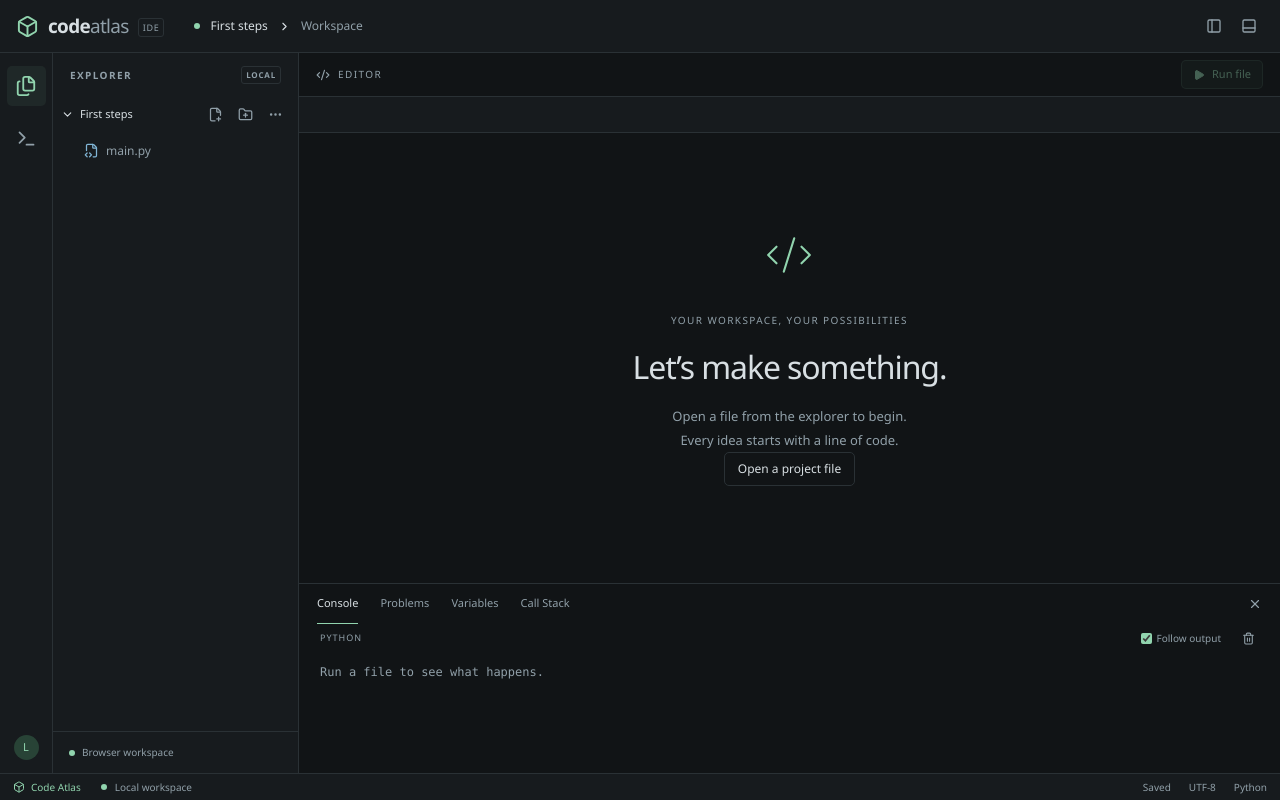
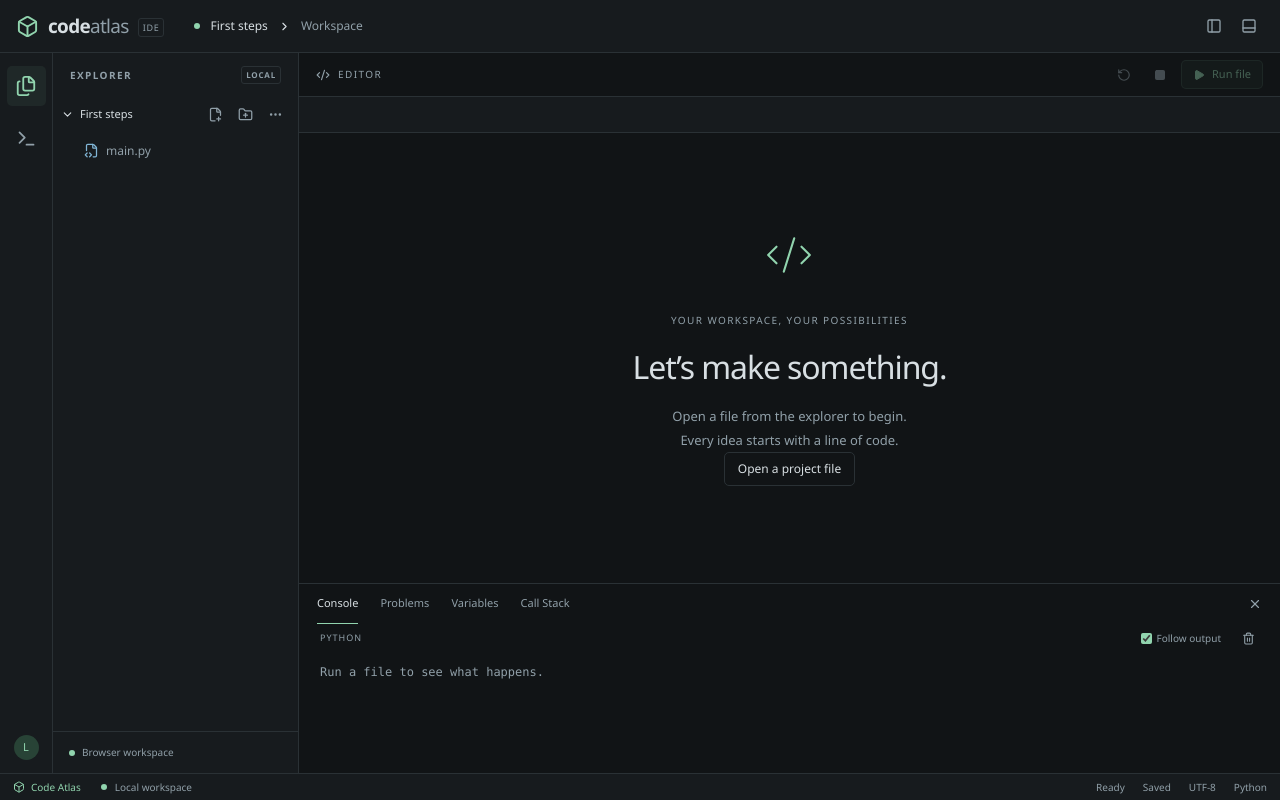
Before and after one commit to Dareewss/Custom-IDE, a React (Vite) app: page / in a window 1280 px wide. Built offline with nearby package versions, Linux system fonts and the light colour scheme.

Commit message:
feat(runner): add safe stop restart and execution status

```diff
--- a/src/App.tsx
+++ b/src/App.tsx
@@ -6,6 +6,7 @@ import { useEffect } from 'react';
 import { startPersistence, usePersistence } from './features/projects/persistence';
 import { RunButton } from './features/runner/RunButton';
 import { Console } from './features/terminal/Console';
+import { RunStatus } from './features/runner/RunStatus';
 
 export function App() {
   const name = useWorkspace((s) => s.projectName);
@@ -16,7 +17,12 @@ export function App() {
       explorer={<Explorer />}
       editor={<EditorArea />}
       projectName={name}
-      status={<span>{saved}</span>}
+      status={
+        <>
+          <RunStatus />
+          <span>{saved}</span>
+        </>
+      }
       actions={<RunButton />}
       console={<Console />}
     />
--- a/src/core/workers/python.worker.ts
+++ b/src/core/workers/python.worker.ts
@@ -6,7 +6,6 @@ function send(message: RunnerMessage) {
   self.postMessage(message);
 }
 async function execute(tree: FileTree, entry: string, mailbox?: SharedArrayBuffer) {
-  const start = performance.now();
   send({ type: 'status', status: 'loading' });
   const runtimeURL = new URL('/runtime/pyodide/', self.location.origin).href;
   const module = (await import(/* @vite-ignore */ `${runtimeURL}pyodide.mjs`)) as {
@@ -51,6 +50,7 @@ async function execute(tree: FileTree, entry: string, mailbox?: SharedArrayBuffe
   python.FS.chdir('/project');
   python.globals.set('_atlas_entry', `/project/${normalizePath(entry)}`);
   send({ type: 'status', status: 'running' });
+  const start = performance.now();
   const exitCode: unknown = await python.runPythonAsync(`
 import sys, os, runpy, traceback, importlib
 sys.path.insert(0, '/project')
--- a/src/features/runner/RunButton.tsx
+++ b/src/features/runner/RunButton.tsx
@@ -1,21 +1,43 @@
-import { Play } from 'lucide-react';
+import { Play, Square, RotateCcw } from 'lucide-react';
 import { useWorkspace } from '../explorer/store';
-import { runActive, useRunner } from './store';
+import { runActive, stopRun, restartRun, useRunner } from './store';
+import { IconButton } from '../../shared/IconButton';
 import { languageForPath } from '../../core/language/adapter';
 
 export function RunButton() {
   const active = useWorkspace((s) => s.active);
   const status = useRunner((s) => s.status);
   return (
+    <>
+      <IconButton
+        label="Restart (Ctrl+Shift+F5)"
+        disabled={!active || !languageForPath(active)?.runner}
+        onClick={() => void restartRun()}
+      >
+        <RotateCcw size={14} />
+      </IconButton>
+      <IconButton
+        label="Stop (Shift+F5)"
+        disabled={status !== 'running' && status !== 'loading'}
+        onClick={stopRun}
+      >
+        <Square size={12} fill="currentColor" />
+      </IconButton>
+      {
         <button
           className="run-button"
           disabled={
-        !active || !languageForPath(active)?.runner || status === 'loading' || status === 'running'
+            !active ||
+            !languageForPath(active)?.runner ||
+            status === 'loading' ||
+            status === 'running'
           }
           onClick={() => void runActive()}
         >
           <Play size={12} fill="currentColor" />
           {status === 'loading' ? 'Loading Python…' : 'Run file'}
         </button>
+      }
+    </>
   );
 }
--- /dev/null
+++ b/src/features/runner/RunStatus.tsx
@@ -0,0 +1,28 @@
+import { useEffect, useState } from 'react';
+import { useRunner } from './store';
+
+export function RunStatus() {
+  const { status, elapsed, startedAt, exitCode, awaitingInput } = useRunner();
+  const [now, setNow] = useState(Date.now);
+  const busy = status === 'running' || status === 'loading';
+  useEffect(() => {
+    if (!busy) return;
+    const timer = setInterval(() => setNow(Date.now()), 100);
+    return () => clearInterval(timer);
+  }, [busy]);
+  return (
+    <span role="status" className={`run-status ${status}`}>
+      {awaitingInput
+        ? 'Waiting for input'
+        : status === 'loading'
+          ? 'Loading Python'
+          : status === 'idle'
+            ? 'Ready'
+            : status[0].toUpperCase() + status.slice(1)}
+      {status !== 'idle' &&
+        status !== 'loading' &&
+        ` · ${((busy ? Math.max(0, now - startedAt) : elapsed) / 1000).toFixed(2)}s`}
+      {exitCode !== null && ` · exit ${exitCode}`}
+    </span>
+  );
+}
--- a/src/features/runner/store.ts
+++ b/src/features/runner/store.ts
@@ -11,13 +11,15 @@ export interface OutputEntry {
   text: string;
 }
 interface RunState {
+  startedAt: number;
   awaitingInput: boolean;
-  status: 'idle' | 'loading' | 'running' | 'finished' | 'error';
+  status: 'idle' | 'loading' | 'running' | 'finished' | 'error' | 'stopped';
   output: OutputEntry[];
   exitCode: number | null;
   elapsed: number;
 }
 export const useRunner = create<RunState>(() => ({
+  startedAt: 0,
   awaitingInput: false,
   status: 'idle',
   output: [],
@@ -25,6 +27,29 @@ export const useRunner = create<RunState>(() => ({
   elapsed: 0,
 }));
 let worker: Worker | undefined;
+let settle: (() => void) | undefined;
+const spawn = () =>
+  new Worker(new URL('../../core/workers/python.worker.ts', import.meta.url), { type: 'module' });
+export function stopRun() {
+  worker?.terminate();
+  worker = spawn();
+  settle?.();
+  settle = undefined;
+  const s = useRunner.getState();
+  if (s.status === 'running' || s.status === 'loading') {
+    useRunner.setState({
+      status: 'stopped',
+      awaitingInput: false,
+      exitCode: null,
+      elapsed: Date.now() - s.startedAt,
+    });
+    appendOutput('system', '\nProcess stopped.\n');
+  }
+}
+export async function restartRun() {
+  stopRun();
+  await runActive();
+}
 let mailbox: SharedArrayBuffer | undefined;
 export function submitInput(text: string) {
   if (!mailbox || !useRunner.getState().awaitingInput) return;
@@ -44,29 +69,41 @@ export function appendOutput(stream: OutputEntry['stream'], text: string) {
 }
 python.runner = async (entry, tree) => {
   worker?.terminate();
-  useRunner.setState({ status: 'loading', exitCode: null, elapsed: 0, output: [] });
+  settle?.();
+  useRunner.setState({
+    status: 'loading',
+    exitCode: null,
+    elapsed: 0,
+    output: [],
+    startedAt: Date.now(),
+  });
   mailbox =
     typeof SharedArrayBuffer !== 'undefined' && globalThis.crossOriginIsolated
       ? createMailbox()
       : undefined;
   useRunner.setState({ awaitingInput: false });
   useUI.getState().setPanel('Console');
-  worker = new Worker(new URL('../../core/workers/python.worker.ts', import.meta.url), {
-    type: 'module',
-  });
+  worker = spawn();
   appendOutput('system', `Running ${entry}\n`);
   return new Promise<void>((resolve) => {
+    settle = resolve;
     worker!.onmessage = (event: MessageEvent<RunnerMessage>) => {
       const message = event.data;
       if (message.type === 'input') useRunner.setState({ awaitingInput: true });
-      if (message.type === 'status') useRunner.setState({ status: message.status });
+      if (message.type === 'status')
+        useRunner.setState({ status: message.status, startedAt: Date.now() });
       if (message.type === 'output') appendOutput(message.stream, message.text);
       if (message.type === 'done') {
         useRunner.setState({
           status: message.exitCode === 0 ? 'finished' : 'error',
           exitCode: message.exitCode,
           elapsed: message.elapsed,
+          awaitingInput: false,
         });
+        appendOutput(
+          'system',
+          `\nProcess exited with code ${message.exitCode} · ${(message.elapsed / 1000).toFixed(2)}s\n`,
+        );
         resolve();
       }
       if (message.type === 'error') {
```
Also changed, not shown: 2 other files (tests, documents, lock files or other folders). Lines whose indentation alone changed are shown as unchanged.
